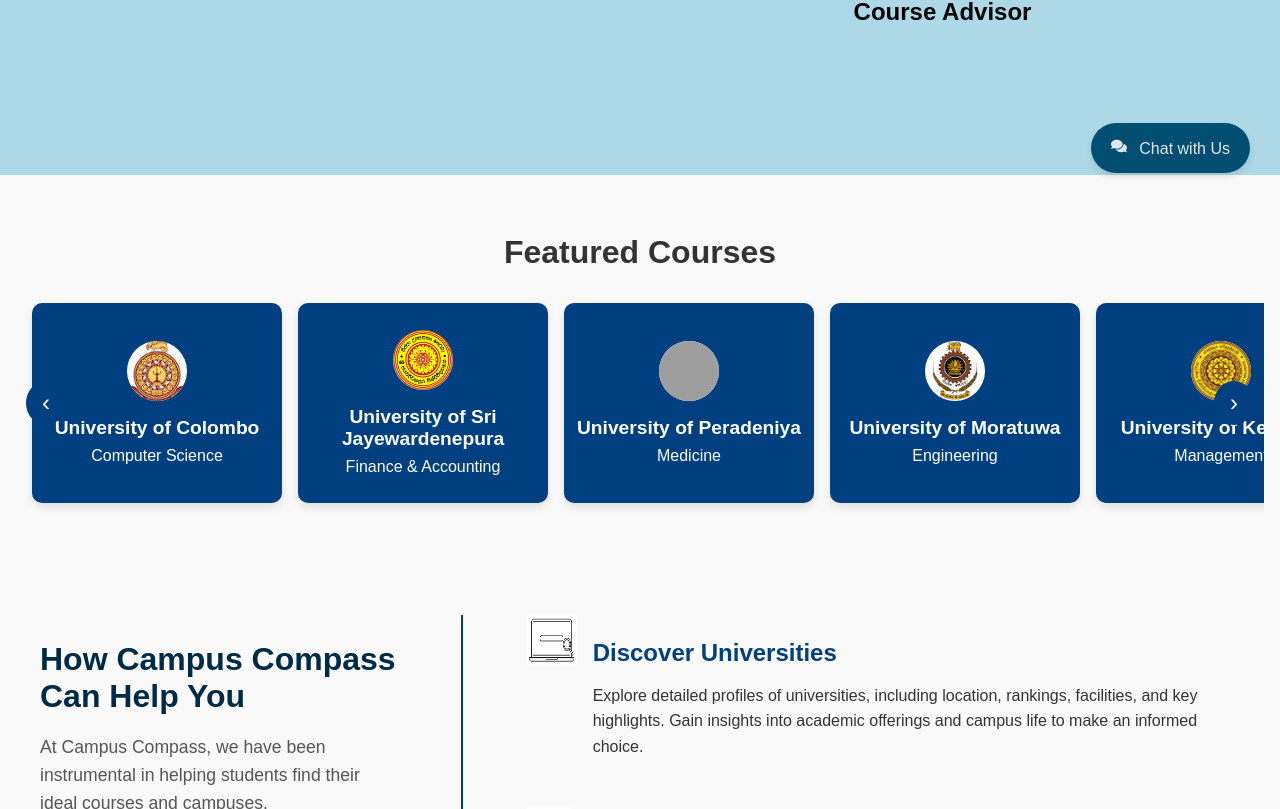
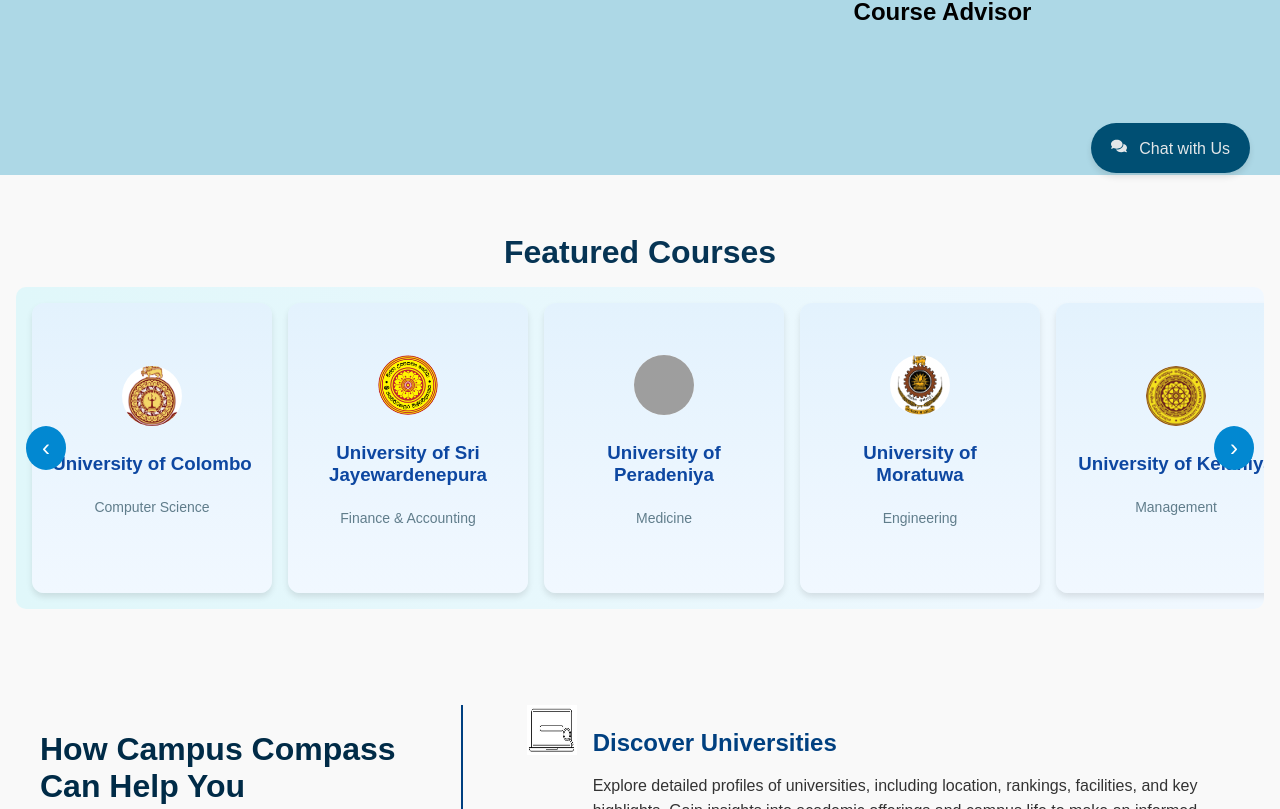
Before and after one commit to Piyumi-Madushani/Campus-Compass, a React (Create React App) app in the folder campus-compass/: page / in a window 1280 px wide. Shown: the part 607-1416 px from the top of the page. Built offline with nearby package versions, Linux system fonts and the light colour scheme; grey boxes are pictures that could not be loaded.

Commit message:
color theme changes

```diff
--- a/campus-compass/src/FAQPage/js/ChatbotButton.js
+++ b/campus-compass/src/FAQPage/js/ChatbotButton.js
@@ -1,6 +1,6 @@
 // src/components/ChatbotButton.js
 import React from 'react';
-import { FaComments } from 'react-icons/fa';
+import { FaComments } from 'react-icons/fa'; // Import the FaComments icon
 import '../css/ChatbotButton.css';
 
 function ChatbotButton({ toggleChat }) {
--- a/campus-compass/src/Home/css/FeaturedCourses.css
+++ b/campus-compass/src/Home/css/FeaturedCourses.css
@@ -8,7 +8,8 @@
 .featured-courses h2 {
   font-size: 2rem;
   margin-bottom: 1rem;
-  color: #333;
+  color:rgb(6, 52, 84);
+
 }
 
 /* Slider container with buttons */
@@ -23,19 +24,22 @@
   position: absolute;
   top: 50%;
   transform: translateY(-50%);
-  background-color: #004080;
+  background-color:#0288d1;
   color: white;
   border: none;
   padding: 0.5rem 1rem;
   font-size: 1.5rem;
   cursor: pointer;
   z-index: 10;
+  /*width: 35px;
+  height: 35px;*/
   border-radius: 50%;
-  transition: background-color 0.3s;
+  transition: background-color 0.3s ease, transform 0.3s ease;
 }
 
 .scroll-btn:hover {
-  background-color: #0066cc;
+  background-color: #01579b;
+  transform: scale(1.1);
 }
 
 .left-btn {
@@ -48,6 +52,8 @@
 
 /* Slider container */
 .course-slider {
+  background: linear-gradient(to right, #e0f7fa, #f1f8ff);
+  border-radius: 10px;
   display: flex;
   overflow: hidden;
   gap: 1rem;
@@ -59,33 +65,36 @@
 /* Flashcard styling */
 .course-card {
   flex: 0 0 auto;
-  width: 250px;
-  height: 200px;
-  background-color: #004080;
-  color: white;
-  border-radius: 10px;
+  width: 200px;
+  height: 250px;
+  background: linear-gradient(to bottom, #e3f2fd, #f1f8ff);
+  color: #0d47a1;
+  border-radius: 12px;
+  padding: 20px;
   display: flex;
   flex-direction: column;
   justify-content: center;
   align-items: center;
-  box-shadow: 0 4px 8px rgba(0, 0, 0, 0.1);
+  box-shadow: 0 4px 6px rgba(0, 0, 0, 0.1);
   cursor: pointer;
-  transition: transform 0.3s, box-shadow 0.3s;
+  transition: transform 0.3s ease, box-shadow 0.3s ease;;
 }
 
 .course-card:hover {
-  transform: translateY(-5px);
+  transform: translateY(-10px);
   box-shadow: 0 8px 16px rgba(0, 0, 0, 0.2);
+  background-color:rgb(240, 243, 246);
 }
 
 .course-card h3 {
-  font-size: 1.2rem;
-  margin: 0.5rem 0;
+  font-weight: 700;
+   color: #0d47a1;
+   margin-bottom: 10px;
 }
 
 .course-card p {
-  font-size: 1rem;
-  margin: 0;
+  color: #607d8b;
+   font-size: 14px;
 }
 
 /* University logo */
@@ -96,4 +105,5 @@
   margin-bottom: 0.5rem;
   object-fit: cover;
   background-color: white;
+
 }
--- a/campus-compass/src/Home/js/Footer.js
+++ b/campus-compass/src/Home/js/Footer.js
@@ -7,6 +7,7 @@
   const [isVisible, setIsVisible] = useState(false);
 
   // Show or hide the "Back to Top" button based on scroll position
+  /*
   useEffect(() => {
     const toggleVisibility = () => {
       if (window.scrollY > 300) {
@@ -28,7 +29,7 @@
       top: 0,
       behavior: 'smooth',
     });
-  };
+  }; */
 
   return (
     <footer className="footer">
@@ -65,14 +66,6 @@
         <p>© 2024 Campus Compass. All Rights Reserved.</p>
       </div>
 
-
-
-      {/* Back to Top Button */}
-      {isVisible && (
-        <button className="back-to-top" onClick={scrollToTop}>
-          ↑
-        </button>
-      )}
     </footer>
   );
 }
```
